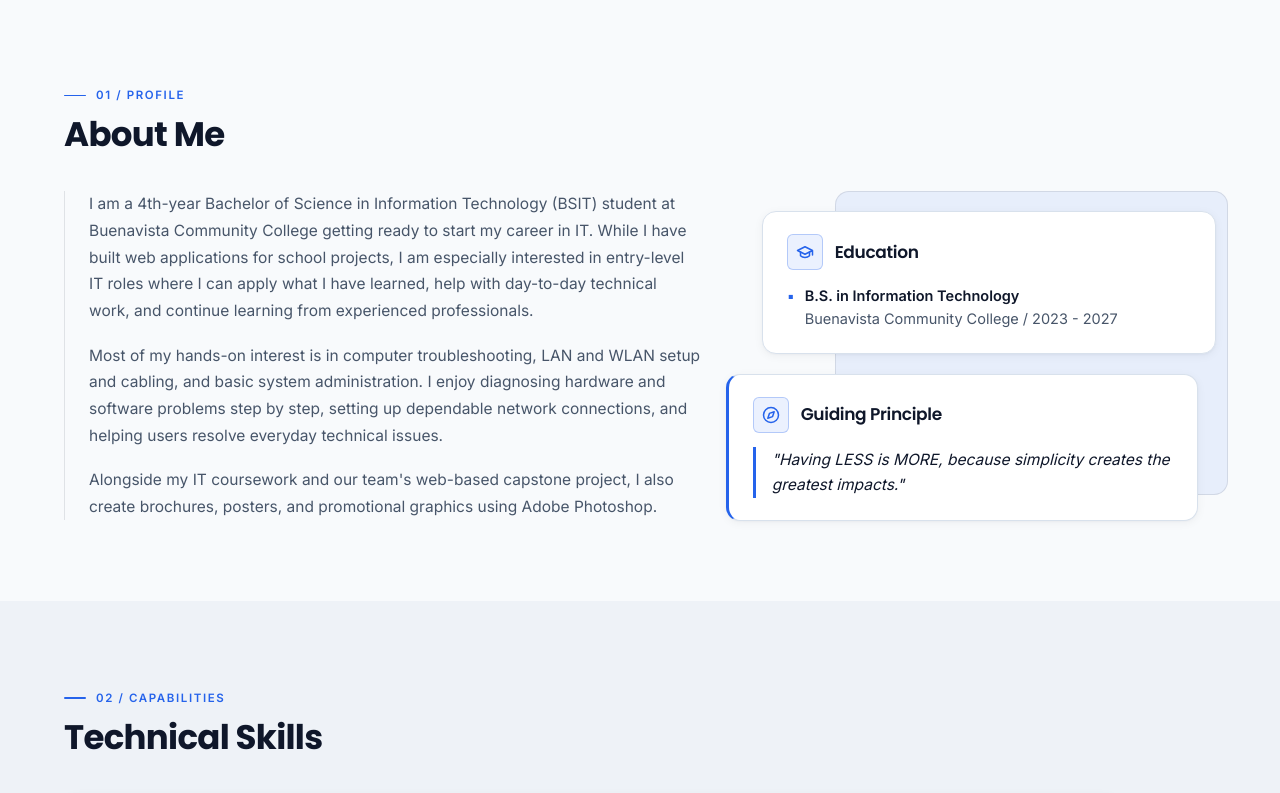
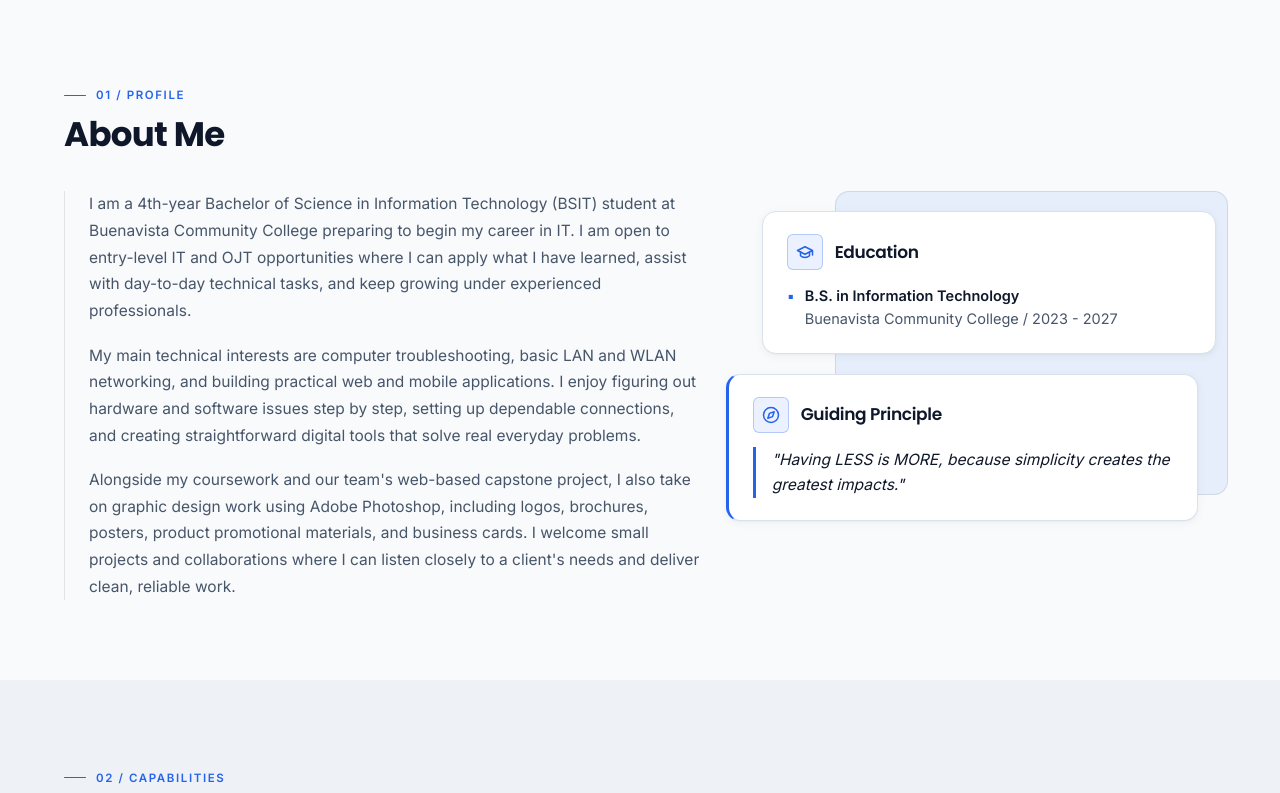
Before and after one commit to EcleoCelis/my-portfolio, a website: page index.html in a window 1280 px wide. Shown: the part 626-1419 px from the top of the page. Drawn offline with Linux system fonts and the light colour scheme; no server answers.

Commit message:
Align About Me copy with entry-level IT/OJT goals and client services

```diff
--- a/index.html
+++ b/index.html
@@ -128,9 +128,9 @@
                 </div>
                 <div class="about__grid">
                     <div class="about__bio scroll-reveal">
-                        <p class="paragraph">I am a 4th-year Bachelor of Science in Information Technology (BSIT) student at Buenavista Community College getting ready to start my career in IT. While I have built web applications for school projects, I am especially interested in entry-level IT roles where I can apply what I have learned, help with day-to-day technical work, and continue learning from experienced professionals.</p>
-                        <p class="paragraph">Most of my hands-on interest is in computer troubleshooting, LAN and WLAN setup and cabling, and basic system administration. I enjoy diagnosing hardware and software problems step by step, setting up dependable network connections, and helping users resolve everyday technical issues.</p>
-                        <p class="paragraph">Alongside my IT coursework and our team's web-based capstone project, I also create brochures, posters, and promotional graphics using Adobe Photoshop.</p>
+                        <p class="paragraph">I am a 4th-year Bachelor of Science in Information Technology (BSIT) student at Buenavista Community College preparing to begin my career in IT. I am open to entry-level IT and OJT opportunities where I can apply what I have learned, assist with day-to-day technical tasks, and keep growing under experienced professionals.</p>
+                        <p class="paragraph">My main technical interests are computer troubleshooting, basic LAN and WLAN networking, and building practical web and mobile applications. I enjoy figuring out hardware and software issues step by step, setting up dependable connections, and creating straightforward digital tools that solve real everyday problems.</p>
+                        <p class="paragraph">Alongside my coursework and our team's web-based capstone project, I also take on graphic design work using Adobe Photoshop, including logos, brochures, posters, product promotional materials, and business cards. I welcome small projects and collaborations where I can listen closely to a client's needs and deliver clean, reliable work.</p>
                     </div>
                     <div class="about__facts scroll-reveal">
                         <div class="about__panel">
```
